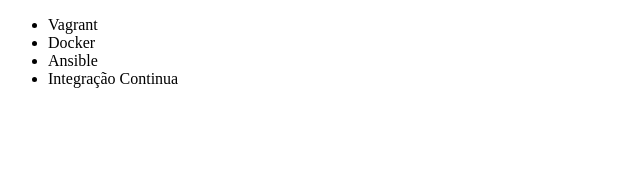
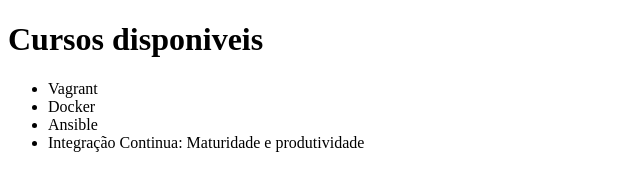
Before and after one commit to xJuniorFx/Alura-git, a plain HTML site: page index.html in a window 1280 px wide. Shown: the whole page, without its empty margins (0-640 px from the left). Drawn offline with Linux system fonts and the light colour scheme.

Commit message:
cursos disponiveis

```diff
--- a/index.html
+++ b/index.html
@@ -5,11 +5,14 @@
     <title>Cursos da Alura</title>
 </head>
 <body>
+
+    <h1>Cursos disponiveis</h1>
+
     <ul>
         <li>Vagrant</li>
         <li>Docker</li>
         <li>Ansible</li>
-        <li>Integração Continua</li>
+        <li>Integração Continua: Maturidade e produtividade</li>
     </ul>
 </body>
 </html>
```
